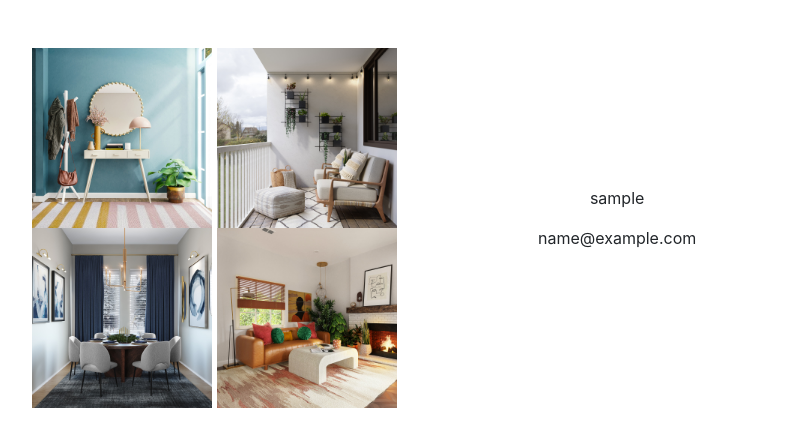
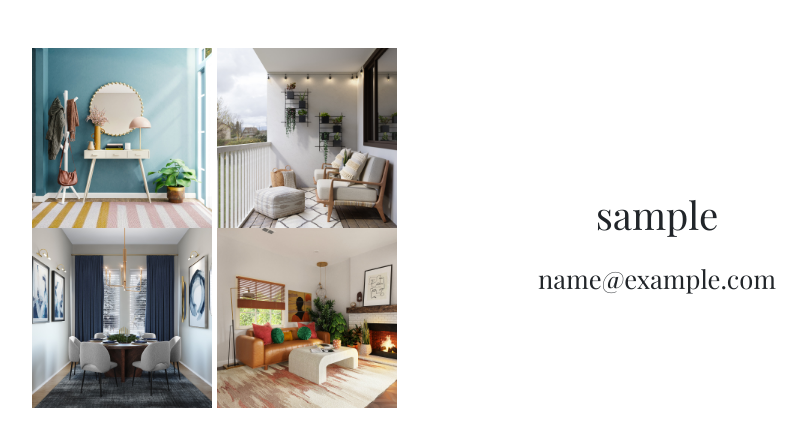
Before and after one commit to ivymmurithi/mtaani, a Django app: page /profile in a window 1280 px wide. Shown: the part 61-508 px from the top of the page, without its empty margins (102-909 px from the left). Run offline with Django 4.2, Linux system fonts and the light colour scheme; the visitor is signed in with stand-in values (Sample User, id 1); data comes from the database, SQL or seed files in the repository; some libraries are stand-ins or nearby versions.

Commit message:
profile design

```diff
--- a/mtaaniapp/templates/profile.html
+++ b/mtaaniapp/templates/profile.html
@@ -4,16 +4,6 @@
 {% block content %}
 
 {% for profile in profiles %}
-    <!-- <div class="card">
-        <div class="card-header">
-            Mtaani
-        </div>
-        <div class="card-body">
-            <h5 class="card-title"><strong>Username:</strong>{{profile.user.username}}</h5>
-            <p class="card-text"><strong>Email:</strong>{{profile.user.email}}</p>
-        </div>
-    </div> -->
-
     <div class="container profile-container text-center">
         <div class="grid-photos container">
             <div class="row">
@@ -25,8 +15,8 @@
                 </div>
 
                 <div class="profile-details">
-                    <p>{{profile.user.username}}</p>
-                    <p>{{profile.user.email}}</p>
+                    <p class="username">{{profile.user.username}}</p>
+                    <p class="email">{{profile.user.email}}</p>
                 </div>
             </div>
         </div>
--- a/static/css/styles.css
+++ b/static/css/styles.css
@@ -1,7 +1,7 @@
 * {
-    padding: 0;
-    margin: 0;
-    box-sizing: border-box;
+  padding: 0;
+  margin: 0;
+  box-sizing: border-box;
 }
 
 .mtaani-brand {
@@ -30,21 +30,29 @@
   padding: 3px 10px;
 }
 
-.carouselExampleIndicators, .carousel-inner {
+.carouselExampleIndicators,
+.carousel-inner {
   background-size: contain !important;
   background-repeat: no-repeat !important;
   background-position: center center !important;
 }
 
 .grid-image {
-    margin-right: 20%;
+  margin-right: 20%;
 }
 
 .profile-details {
-    float: right;
+  float: right;
+  margin-left: 50% !important;
+  margin-top: -20% !important;
 }
 
-.profile-details {
-    margin-left: 50% !important;
-    margin-top: -20% !important;
+.username {
+  font-size: 3vw;
+  font-family: "Playfair Display", serif;
 }
+
+.email {
+  font-size: 2vw;
+  font-family: "Playfair Display", serif;
+}
```
